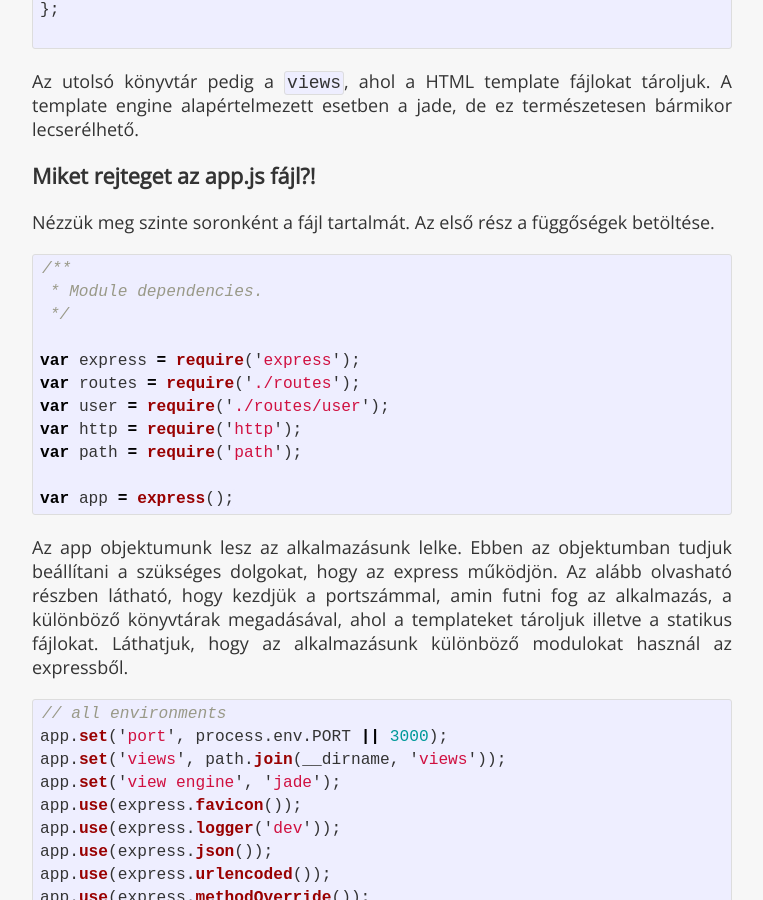
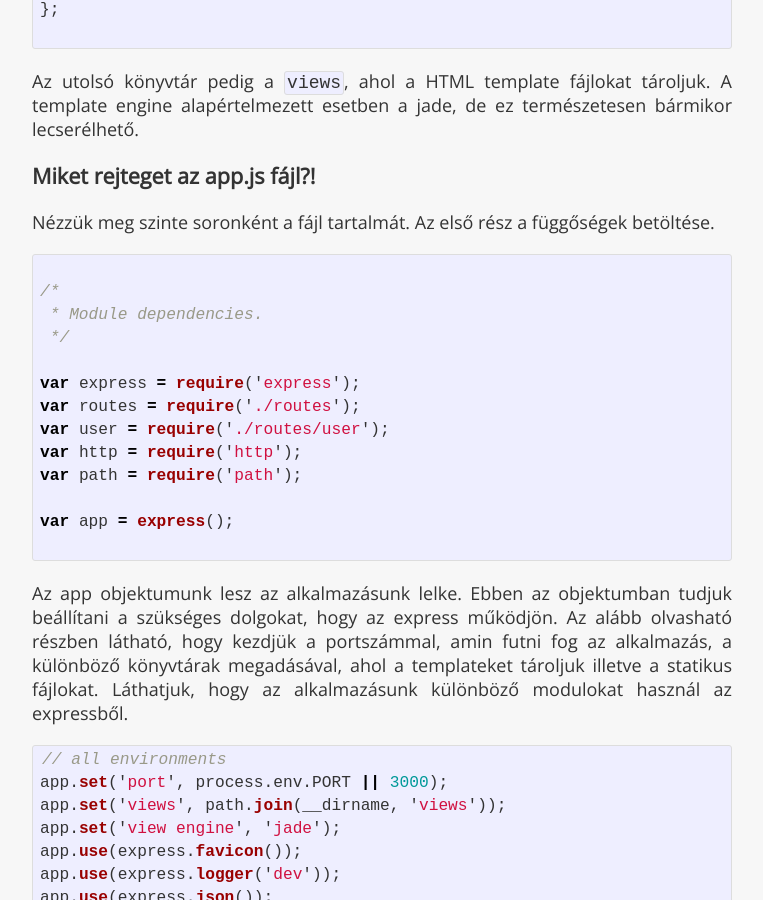
Before and after one commit to kir-dev/kir-dev.sch.bme.hu, a Jekyll site: the page built from _posts/2014-04-19-expressjs-and-npm.md, in a window 1280 px wide and 900 px high, scrolled down 3961 px. Shown: the whole window, without its empty margins (258-1021 px from the left). Built offline with Jekyll 4.4.1, drawn with Linux system fonts in a browser that asks for light colours; Markdown is read by kramdown in place of the engine named in the settings; comment, search, counter and statistics services are not loaded.

```diff
--- a/_posts/2014-04-19-expressjs-and-npm.md
+++ b/_posts/2014-04-19-expressjs-and-npm.md
@@ -6,9 +6,9 @@ title: "Az express.js és az npm, Node is still a badass tech - III. rész"
 comment: true
 ---
 
+Egy kisebb kihagyás után folytatjuk az előre haladást a Node.js világában. A mai témánk az npm ([Node Package Manager](http://www.npmjs.com/)) illetve az [Express.js](http://expressjs.com/) web application framework. Előbbi a csomagok menedzselésére, utóbbi pedig webalkalmazások készítésére szolgál. Az express.js egy [Sinatra](http://www.sinatrarb.com/) szerű framework, amelyet igen egyszerű használni. Ebben a cikkben az alapokról lesz szó, és megpróbálom bemutatni, hogyan tudtok elindulni egy ilyen webalkalmazás fejlesztésekor.
+
 <img src="//warp.sch.bme.hu/08e5024461b554fc0a43611ffab1a8fe3c0eb5c1" alt="express-cover">
-
-Egy kisebb kihagyás után folytatjuk az előre haladást a Node.js világában. A mai témánk az npm ([Node Package Manager](http://www.npmjs.com/)) illetve az [Express.js](http://expressjs.com/) web application framework. Előbbi a csomagok menedzselésére, utóbbi pedig webalkalmazások készítésére szolgál. Az express.js egy [Sinatra](http://www.sinatrarb.com/) szerű framework, amelyet igen egyszerű használni. Ebben a cikkben az alapokról lesz szó, és megpróbálom bemutatni, hogyan tudtok elindulni egy ilyen webalkalmazás fejlesztésekor.
 
 ## Node package manager
 
@@ -102,8 +102,10 @@ Az utolsó könyvtár pedig a `views`, ahol a HTML template fájlokat tároljuk.
 ## Miket rejteget az app.js fájl?!
 
 Nézzük meg szinte soronként a fájl tartalmát. Az első rész a függőségek betöltése.
+
 ~~~js
-/**
+
+/*
  * Module dependencies.
  */
 
@@ -114,6 +116,7 @@ var http = require('http');
 var path = require('path');
 
 var app = express();
+
 ~~~
 
 Az app objektumunk lesz az alkalmazásunk lelke. Ebben az objektumban tudjuk beállítani a szükséges dolgokat, hogy az express működjön. Az alább olvasható részben látható, hogy kezdjük a portszámmal, amin futni fog az alkalmazás, a különböző könyvtárak megadásával, ahol a templateket tároljuk illetve a statikus fájlokat. Láthatjuk, hogy az alkalmazásunk különböző modulokat használ az expressből.
```
